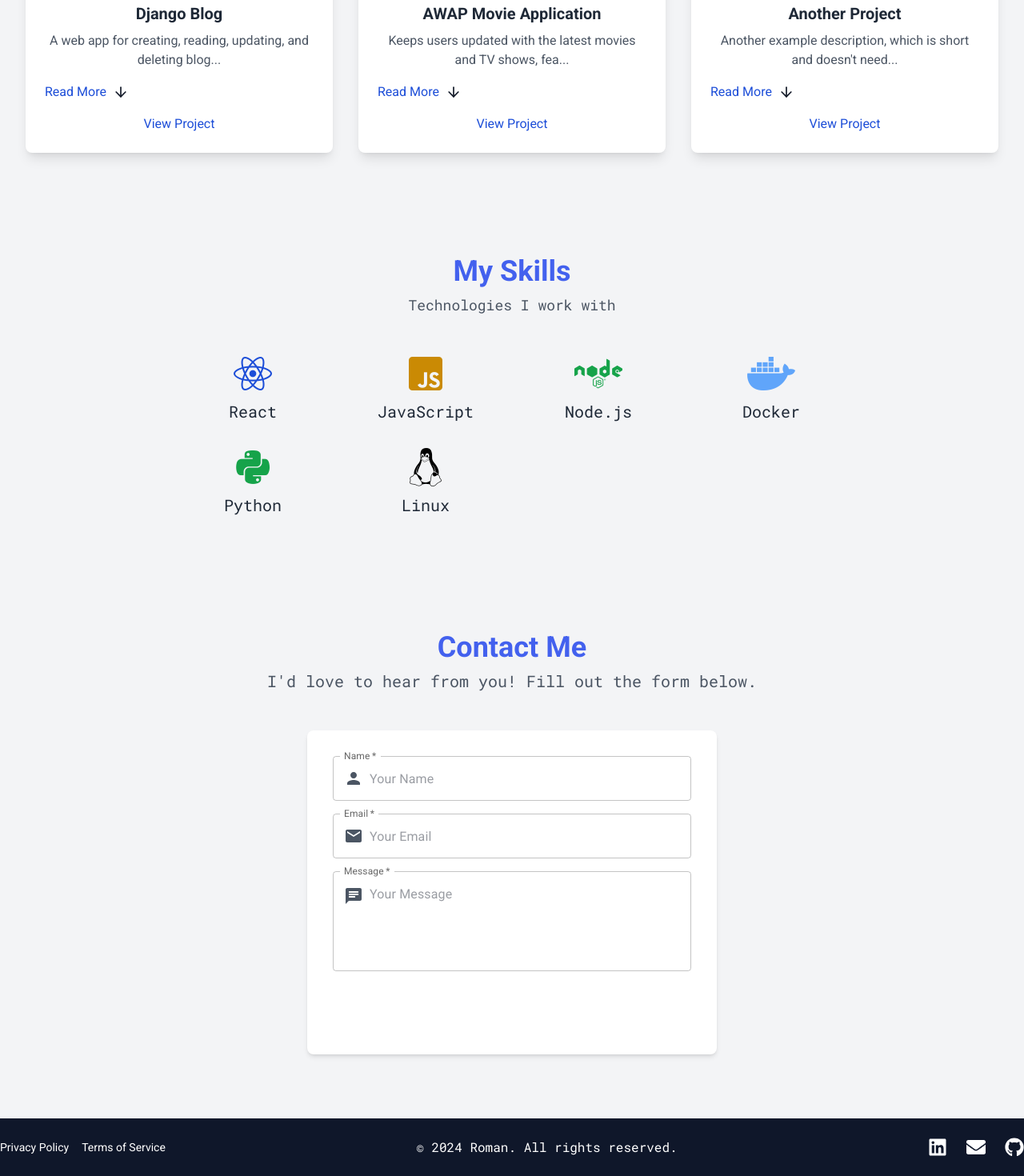
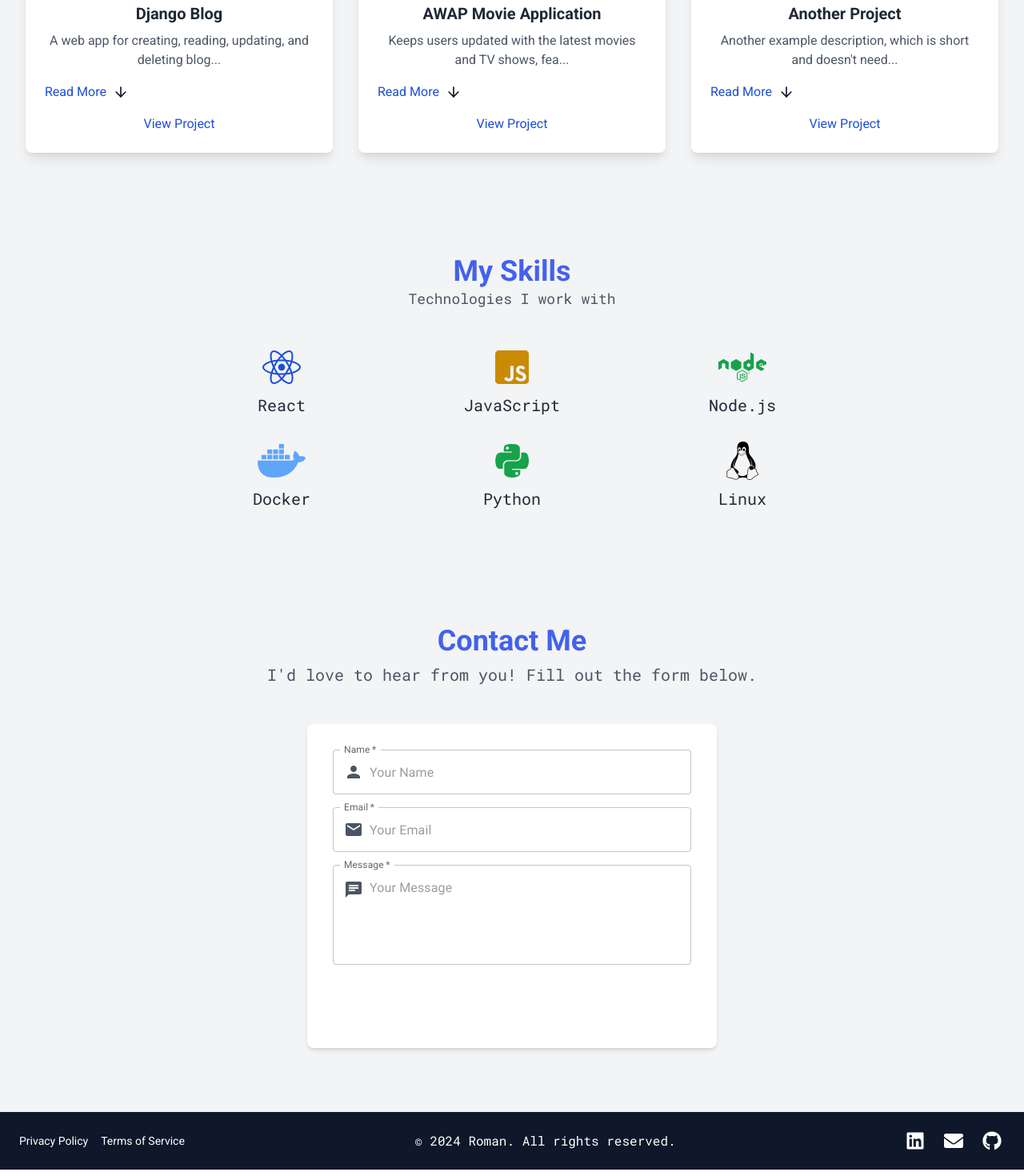
Before and after one commit to romanshrestha20/portfolio, a React (Create React App) app: page / in a window 1280 px wide. Shown: the part 1173-2643 px from the top of the page at 80% size. Built offline with nearby package versions, Linux system fonts and the light colour scheme.

Commit message:
Refactor Footer, About, Skills components for improved layout and styling consistency

```diff
--- a/src/components/About.jsx
+++ b/src/components/About.jsx
@@ -109,15 +109,13 @@ export default function About() {
             className="flex-grow md:px-12"
           >
             <p className="font-serif text-xl leading-relaxed text-gray-800 dark:text-gray-300 tracking-wide">
-              Hi! I'm <strong className="text-primary dark:text-blue-400">Roman Shrestha</strong> 👋, and I'm passionate about
-              solving problems 💡 and exploring new technologies 🚀. I've worked with{" "}
-              <strong className="text-primary dark:text-blue-400">Java, JavaScript, React, Python, and Linux</strong>, and
-              I'm always excited to learn and grow in the tech world 💻.
+              Hi! I'm <strong className="text-primary dark:text-blue-400">Roman Shrestha</strong> 👋. I'm passionate about solving problems 💡 and exploring new technologies 🚀.
             </p>
             <p className="mt-6 font-serif text-xl leading-relaxed text-gray-800 dark:text-gray-300 tracking-wide">
-              When I'm not coding, I love spending time on <strong className="text-green-600 dark:text-green-400">football ⚽</strong> and{" "}
-              <strong className="text-primary dark:text-blue-400">traveling 🌍</strong>. Football keeps me active 🏃‍♂️ and teaches me the value of teamwork 🤝,
-              while traveling helps me gain fresh perspectives ✈️ and inspire my creative side 🎨.
+              I've worked with <strong className="text-primary dark:text-blue-400">Java, JavaScript, React, Python, and Linux</strong>. I'm always excited to learn and grow in the tech world 💻.
+            </p>
+            <p className="mt-6 font-serif text-xl leading-relaxed text-gray-800 dark:text-gray-300 tracking-wide">
+              When I'm not coding, I love spending time on <strong className="text-green-600 dark:text-green-400">football ⚽</strong> and <strong className="text-primary dark:text-blue-400">traveling 🌍</strong>. Football keeps me active 🏃‍♂️ and teaches me the value of teamwork 🤝, while traveling helps me gain fresh perspectives ✈️ and inspire my creative side 🎨.
             </p>
           </motion.div>
         </div>
--- a/src/components/Footer.jsx
+++ b/src/components/Footer.jsx
@@ -6,7 +6,7 @@ const Footer = () => {
         <footer className="bg-slate-900 dark:bg-gray-900 text-white dark:text-gray-300 py-6">
             <div className="container mx-auto flex flex-col md:flex-row justify-between items-center space-y-4 md:space-y-0">
                 {/* Privacy and Terms Links */}
-                <div className="flex items-center space-x-4">
+                <div className="flex items-center space-x-4 ml-6">
                     <a
                         href="/privacy-policy"
                         className="text-sm hover:text-gray-400 dark:hover:text-gray-500 transition-all"
@@ -27,7 +27,7 @@ const Footer = () => {
                 </p>
 
                 {/* Social Media Links */}
-                <div className="flex items-center space-x-6">
+                <div className="flex items-center space-x-6 mr-7">
                     <a
                         href="https://www.linkedin.com/in/romanshrr/"
                         target="_blank"
--- a/src/components/Skills.jsx
+++ b/src/components/Skills.jsx
@@ -6,25 +6,23 @@ const Skills = () => {
     <section id="skills" className="py-16 bg-background dark:bg-gray-900 text-gray-900 dark:text-white">
       <div className="container mx-auto px-4 sm:px-6 lg:px-8 max-w-4xl">
         <div className="text-center mb-12">
-          <h2 className="text-3xl sm:text-4xl font-extrabold text-primary dark:text-blue-500">
-            My Skills
-          </h2>
-          <p className="font-mono text-lg text-gray-600 dark:text-gray-300 mt-2">
+          <h2 className="text-4xl font-extrabold text-primary dark:text-blue-400">My Skills</h2>
+          <p className="font-mono text-lg text-gray-600 dark:text-gray-300">
             Technologies I work with
           </p>
         </div>
 
         {/* Skills Grid */}
-        <div className="grid grid-cols-2 sm:grid-cols-3 md:grid-cols-4 gap-8 justify-center mx-auto">
-          {/* First Row (4 skills) */}
+        <div className="grid grid-cols-1 sm:grid-cols-2 lg:grid-cols-3 gap-8 justify-center mx-auto">
+          {/* First Row (3 skills) */}
           <motion.div
             initial={{ opacity: 0, y: 20 }}
             whileInView={{ opacity: 1, y: 0 }}
             transition={{ duration: 0.5 }}
             className="text-center"
           >
-            <i className="fab fa-react text-4xl sm:text-5xl text-blue-600 dark:text-blue-400"></i>
-            <p className="font-mono text-lg sm:text-xl mt-2 text-gray-800 dark:text-gray-100">React</p>
+            <i className="fab fa-react text-5xl text-blue-600 dark:text-blue-400"></i>
+            <p className="font-mono text-xl mt-2 text-gray-800 dark:text-gray-100">React</p>
           </motion.div>
           <motion.div
             initial={{ opacity: 0, y: 20 }}
@@ -32,8 +30,8 @@ const Skills = () => {
             transition={{ duration: 0.5 }}
             className="text-center"
           >
-            <i className="fab fa-js-square text-4xl sm:text-5xl text-yellow-600 dark:text-yellow-400"></i>
-            <p className="font-mono text-lg sm:text-xl mt-2 text-gray-800 dark:text-gray-100">JavaScript</p>
+            <i className="fab fa-js-square text-5xl text-yellow-600 dark:text-yellow-400"></i>
+            <p className="font-mono text-xl mt-2 text-gray-800 dark:text-gray-100">JavaScript</p>
           </motion.div>
           <motion.div
             initial={{ opacity: 0, y: 20 }}
@@ -41,8 +39,18 @@ const Skills = () => {
             transition={{ duration: 0.5 }}
             className="text-center"
           >
-            <i className="fab fa-node text-4xl sm:text-5xl text-green-600 dark:text-green-400"></i>
-            <p className="font-mono text-lg sm:text-xl mt-2 text-gray-800 dark:text-gray-100">Node.js</p>
+            <i className="fab fa-node text-5xl text-green-600 dark:text-green-400"></i>
+            <p className="font-mono text-xl mt-2 text-gray-800 dark:text-gray-100">Node.js</p>
+          </motion.div>
+          {/* Second Row (3 skills) */}
+          <motion.div
+            initial={{ opacity: 0, y: 20 }}
+            whileInView={{ opacity: 1, y: 0 }}
+            transition={{ duration: 0.5 }}
+            className="text-center"
+          >
+            <i className="fab fa-docker text-5xl text-blue-400 dark:text-blue-600"></i>
+            <p className="font-mono text-xl mt-2 text-gray-800 dark:text-gray-100">Docker</p>
           </motion.div>
           <motion.div
             initial={{ opacity: 0, y: 20 }}
@@ -50,21 +58,8 @@ const Skills = () => {
             transition={{ duration: 0.5 }}
             className="text-center"
           >
-            <i className="fab fa-docker text-4xl sm:text-5xl text-blue-400 dark:text-blue-600"></i>
-            <p className="font-mono text-lg sm:text-xl mt-2 text-gray-800 dark:text-gray-100">Docker</p>
-          </motion.div>
-        </div>
-
-        {/* Second Row (2 skills) */}
-        <div className="grid grid-cols-2 sm:grid-cols-3 md:grid-cols-4 gap-8 justify-center mx-auto mt-8">
-          <motion.div
-            initial={{ opacity: 0, y: 20 }}
-            whileInView={{ opacity: 1, y: 0 }}
-            transition={{ duration: 0.5 }}
-            className="text-center"
-          >
-            <i className="fab fa-python text-4xl sm:text-5xl text-green-600 dark:text-green-400"></i>
-            <p className="font-mono text-lg sm:text-xl mt-2 text-gray-800 dark:text-gray-100">Python</p>
+            <i className="fab fa-python text-5xl text-green-600 dark:text-green-400"></i>
+            <p className="font-mono text-xl mt-2 text-gray-800 dark:text-gray-100">Python</p>
           </motion.div>
           <motion.div
             initial={{ opacity: 0, y: 20 }}
@@ -72,8 +67,8 @@ const Skills = () => {
             transition={{ duration: 0.5 }}
             className="text-center"
           >
-            <i className="fab fa-linux text-4xl sm:text-5xl text-black dark:text-gray-300"></i>
-            <p className="font-mono text-lg sm:text-xl mt-2 text-gray-800 dark:text-gray-100">Linux</p>
+            <i className="fab fa-linux text-5xl text-black dark:text-gray-300"></i>
+            <p className="font-mono text-xl mt-2 text-gray-800 dark:text-gray-100">Linux</p>
           </motion.div>
         </div>
       </div>
```
Also changed, not shown: package.json (+1 -60 lines), 1 other file (tests, documents, lock files or other folders).
